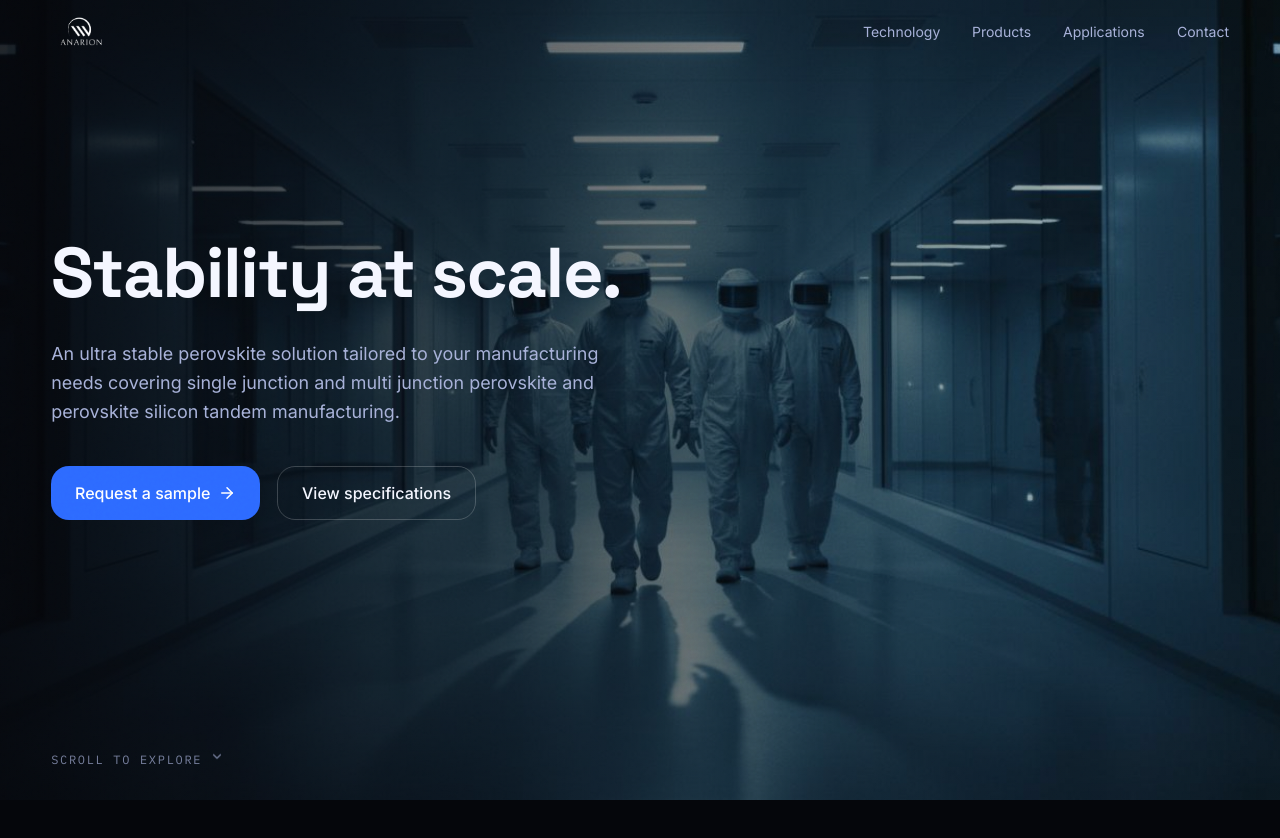
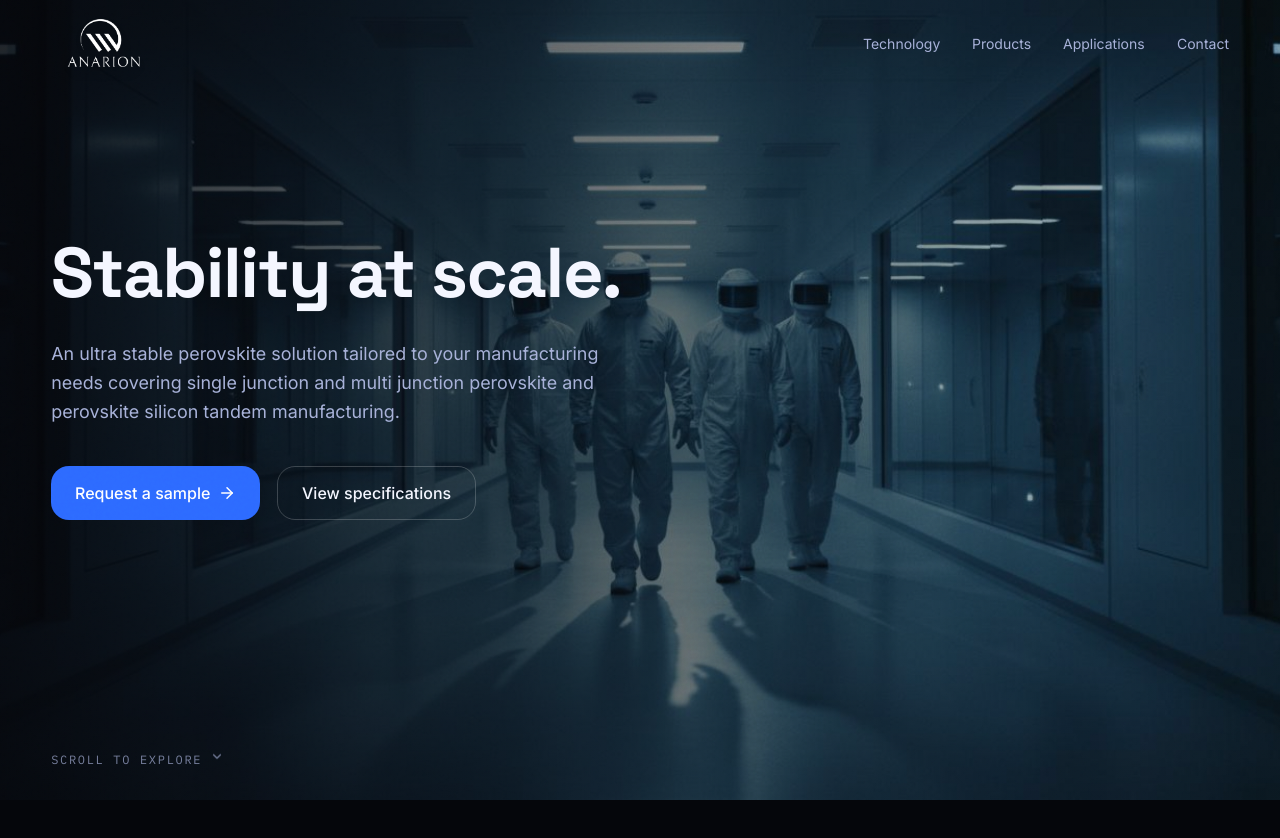
Before and after one commit to rohitjadhav48-sketch/Anarion.io, a React (Vite) app: page / in a window 1280 px wide. Shown: the top 838 px of the page. Built offline with nearby package versions, Linux system fonts and the light colour scheme.

Commit message:
Increase logo size and add shadow for better visibility

```diff
--- a/src/sections/Navigation.tsx
+++ b/src/sections/Navigation.tsx
@@ -51,7 +51,7 @@ const Navigation = () => {
             <img
               src={`${import.meta.env.BASE_URL}logo.png`}
               alt="Anarion"
-              className="h-8 w-auto object-contain brightness-0 invert"
+              className="h-14 w-auto object-contain brightness-0 invert drop-shadow-lg"
             />
           </a>
 
```
